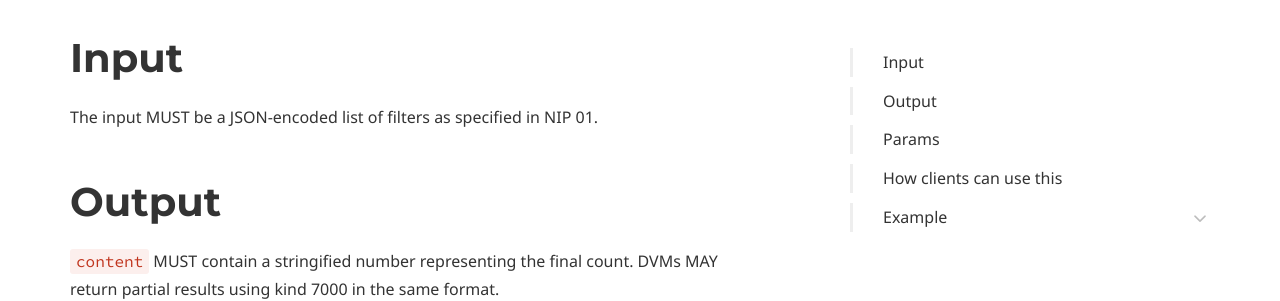
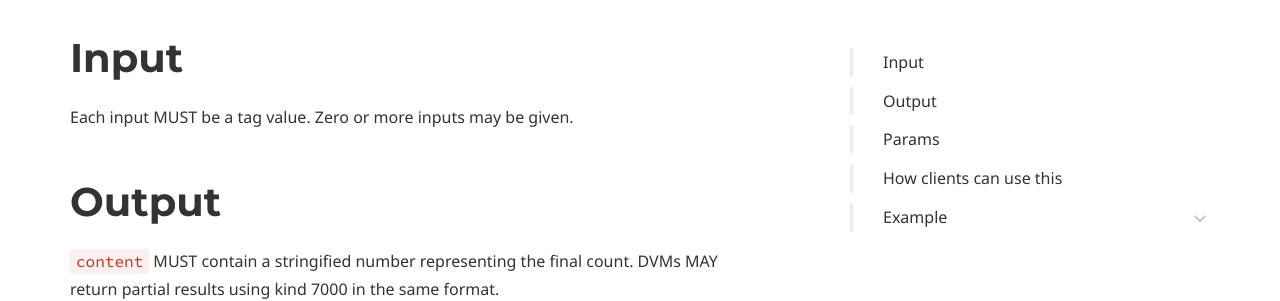
Before and after one commit to nostr-protocol/data-vending-machines, a Jekyll site: the page built from kinds/5400.md, in a window 1280 px wide and 1400 px high, scrolled down 437 px. Shown: the part 154-455 px from the top of the window. Built offline with Jekyll 4.4.1, drawn with Linux system fonts in a browser that asks for light colours; some web fonts are replaced; some of the changed text lies outside the part shown.

Commit message:
give input example in 5301 and fix 5400.

```diff
--- a/kinds/5400.md
+++ b/kinds/5400.md
@@ -6,7 +6,7 @@ description: Job request to count matching events
 
 # Input
 
-The input MUST be a JSON-encoded list of filters as specified in NIP 01.
+Each input MUST be a tag value. Zero or more inputs may be given.
 
 # Output
 
```
Also changed, not shown: other parts of kinds/5400.md (+5 -2 lines), kinds/5301.md (+3 -1 lines).
